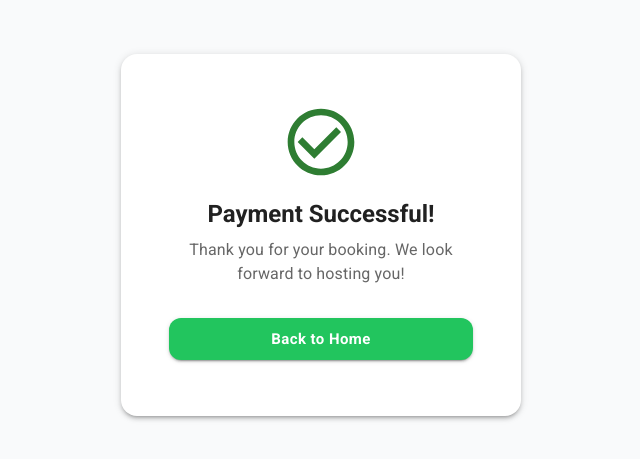
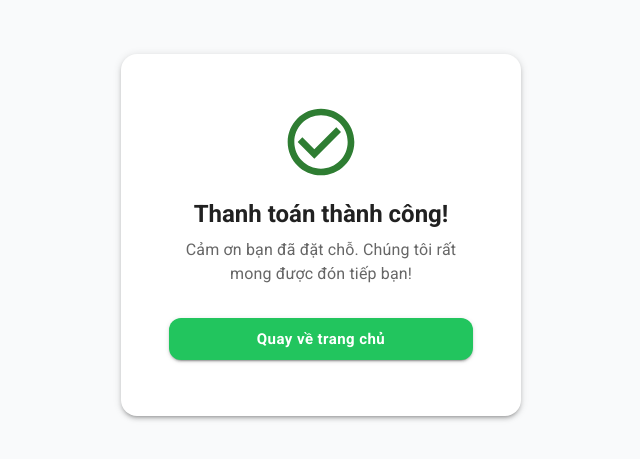
Before and after one commit to thientranreal/booking-hotel-fe, a Next.js app: page /payment/success in a window 1280 px wide. Shown: the part 165-624 px from the top of the page, without its empty margins (319-959 px from the left). Built offline with nearby package versions, Linux system fonts and the light colour scheme.

Commit message:
Update SuccessPage.tsx

```diff
--- a/components/ui/SuccessPage.tsx
+++ b/components/ui/SuccessPage.tsx
@@ -28,10 +28,10 @@ export default function SuccessPage() {
         <CardContent>
           <CheckCircleOutline color="success" sx={{ fontSize: 80, mb: 2 }} />
           <Typography variant="h5" fontWeight="bold" mb={1}>
-            Payment Successful!
+            Thanh toán thành công!
           </Typography>
           <Typography variant="body1" color="text.secondary" mb={4}>
-            Thank you for your booking. We look forward to hosting you!
+            Cảm ơn bạn đã đặt chỗ. Chúng tôi rất mong được đón tiếp bạn!
           </Typography>
 
           <Button
@@ -47,7 +47,7 @@ export default function SuccessPage() {
               fontWeight: "bold",
             }}
           >
-            Back to Home
+            Quay về trang chủ
           </Button>
         </CardContent>
       </Card>
```
